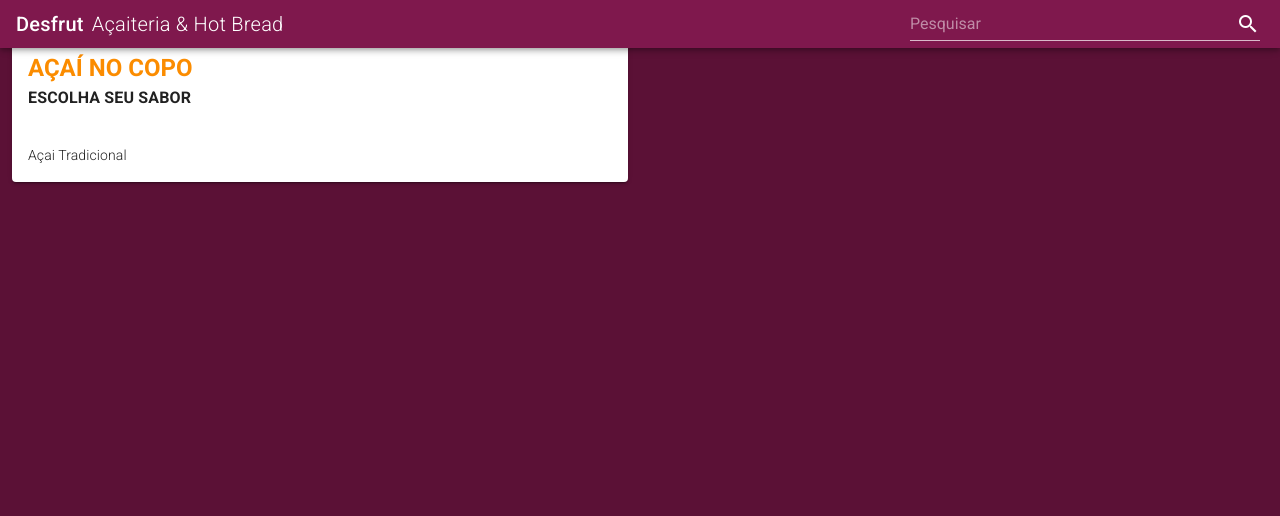
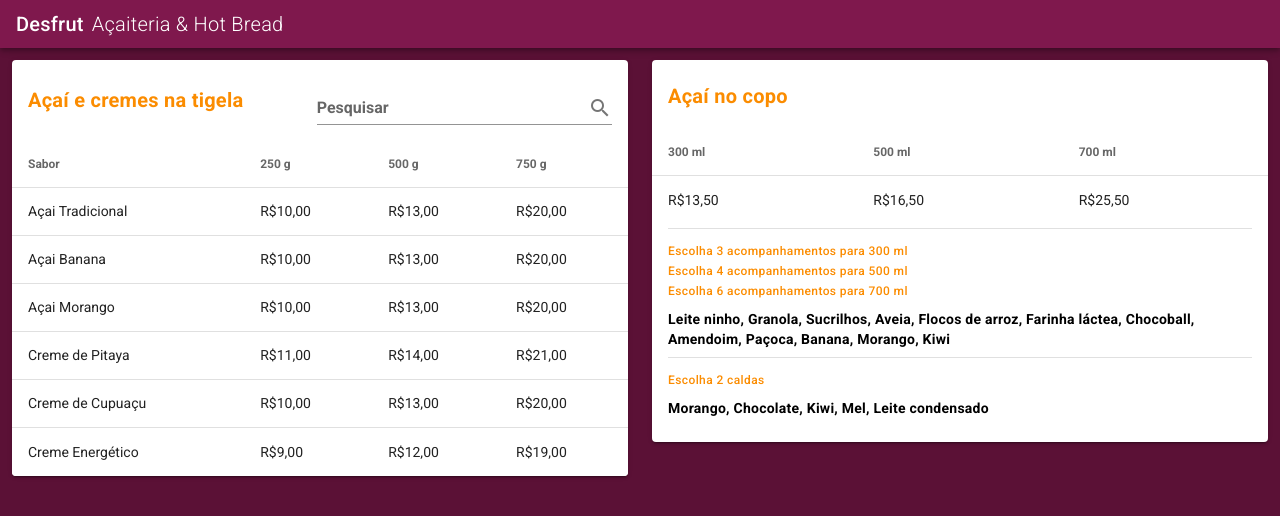
Before and after one commit to cledsonmedeiros/clmsoft-desfrut, a Vue app: page / in a window 1280 px wide. Shown: the top 516 px of the page. Built offline with nearby package versions, Linux system fonts and the light colour scheme.

Commit message:
escolha de design

```diff
--- a/package.json
+++ b/package.json
@@ -3,7 +3,7 @@
   "version": "0.1.0",
   "private": true,
   "scripts": {
-    "serve": "vue-cli-service serve",
+    "start": "vue-cli-service serve",
     "build": "vue-cli-service build",
     "lint": "vue-cli-service lint"
   },
--- a/public/index.html
+++ b/public/index.html
@@ -5,13 +5,13 @@
     <meta http-equiv="X-UA-Compatible" content="IE=edge">
     <meta name="viewport" content="width=device-width,initial-scale=1.0">
     <link rel="icon" href="<%= BASE_URL %>favicon.ico">
-    <title>clmsoft-desfrut</title>
+    <title>Desfrut Açaiteria & Hot Bread</title>
     <link rel="stylesheet" href="https://fonts.googleapis.com/css?family=Roboto:100,300,400,500,700,900">
     <link rel="stylesheet" href="https://cdn.jsdelivr.net/npm/@mdi/font@latest/css/materialdesignicons.min.css">
   </head>
   <body>
     <noscript>
-      <strong>We're sorry but clmsoft-desfrut doesn't work properly without JavaScript enabled. Please enable it to continue.</strong>
+      <strong>We're sorry but Desfrut Açaiteria & Hot Bread doesn't work properly without JavaScript enabled. Please enable it to continue.</strong>
     </noscript>
     <div id="app"></div>
     <!-- built files will be auto injected -->
--- a/src/App.vue
+++ b/src/App.vue
@@ -6,41 +6,55 @@
         <span class="title font-weight-light ml-2">Açaiteria & Hot Bread</span>
       </v-toolbar-title>
       <v-spacer></v-spacer>
-      <v-row align="center" style="max-width: 350px" class="mr-1">
+      <!-- <v-row align="center" style="max-width: 350px" class="mr-1">
         <v-text-field placeholder="Pesquisar" single-line append-icon="mdi-magnify" color="white" hide-details></v-text-field>
-      </v-row>
+      </v-row> -->
     </v-app-bar>
 
     <v-content class="primary">
-      <!--  <v-container fluid >
-        <h1 class="title font-weight-light">Home</h1>
-        <v-card class="px-3 my-3" color="white" light v-for="projeto in projetos" :key="projeto.titulo">
-          <v-layout row wrap :class="`projeto ${projeto.status}`">
-            <v-flex xs12 md5>
-              <v-card-title class="caption font-weight-black grey--text">Título</v-card-title>
-              <v-card-text>{{projeto.titulo}}</v-card-text>
-            </v-flex>
-            <v-flex xs6 sm4 md3>
-              <v-card-title class="caption font-weight-black grey--text">Pessoa</v-card-title>
-              <v-card-text>{{projeto.pessoa}}</v-card-text>
-            </v-flex>
-            <v-flex xs6 sm4 md2>
-              <v-card-title class="caption font-weight-black grey--text">Prazo</v-card-title>
-              <v-card-text>{{projeto.prazo}}</v-card-text>
-            </v-flex>
-            <v-flex xs6 sm4 md2>
-              <v-card-title class="caption font-weight-black grey--text">Status</v-card-title>
-              <v-card-text>{{projeto.status}}</v-card-text>
-            </v-flex>
-          </v-layout>
-        </v-card>
-      </v-container> -->
-
       <v-container fluid>
-
         <v-layout row>
 
-          <!-- <v-flex xs6 class="px-3">
+          <v-flex sm12 md6 class="pa-3">
+            <v-card color="white" light>
+              <v-card-title class="title font-weight-bold warning--text">
+                Açaí e cremes na tigela
+                <v-spacer></v-spacer>
+                <v-text-field v-model="pesquisaTabela01" append-icon="mdi-magnify" label="Pesquisar" single-line hide-details></v-text-field>
+              </v-card-title>
+              <v-data-table :headers="cabecalhoTabela01" :items="tabela01" :search="pesquisaTabela01" hide-default-footer :items-per-page="tabela01.length"></v-data-table>
+            </v-card>
+          </v-flex>
+
+          <v-flex sm12 md6 class="pa-3">
+            <v-card color="white" light>
+              <v-card-text class="title font-weight-bold warning--text pt-5">
+                Açaí no copo
+              </v-card-text>
+              <v-data-table :headers="cabecalhoTabela02" :items="tabela02" hide-default-footer :items-per-page="tabela02.length"></v-data-table>
+              <v-card-text class="caption font-weight-medium warning--text pt-1">
+                <v-divider class="pb-3"></v-divider>
+                <div>Escolha 3 acompanhamentos para 300 ml</div>
+                <div>Escolha 4 acompanhamentos para 500 ml</div>
+                <div>Escolha 6 acompanhamentos para 700 ml</div>
+                <div class="pb-2 pt-2 black--text body-2 font-weight-bold">
+                  Leite ninho, Granola, Sucrilhos, Aveia, Flocos de arroz, Farinha láctea, Chocoball, Amendoim, Paçoca, Banana, Morango, Kiwi
+                </div>
+                <v-divider class="pb-3"></v-divider>
+                <div>Escolha 2 caldas</div>
+                <div class="pb-2 pt-2 black--text body-2 font-weight-bold">
+                  Morango, Chocolate, Kiwi, Mel, Leite condensado
+                </div>
+              </v-card-text>
+            </v-card>
+          </v-flex>
+
+
+        </v-layout>
+
+        <!-- <v-layout row> -->
+
+        <!-- <v-flex xs6 class="px-3">
             <v-card color="white" light>
               <v-layout row>
                 <v-card-text>
@@ -65,7 +79,7 @@
             </v-card>
           </v-flex> -->
 
-          <v-flex xs6 class="px-3">
+        <!-- <v-flex xs6 class="px-3">
             <v-card color="white" light>
               <v-layout row>
                 <v-flex xs12 class="mx-3">
@@ -85,7 +99,7 @@
             </v-card>
           </v-flex>
 
-        </v-layout>
+        </v-layout> -->
 
       </v-container>
     </v-content>
@@ -94,65 +108,71 @@
 
 <script>
 export default {
-  components: {},
   data() {
     return {
-      projetos: [
+      pesquisaTabela01: "",
+      cabecalhoTabela01: [
         {
-          titulo: "Desenvolver um novo website",
-          pessoa: "Cledson Medeiros",
-          prazo: "01/11/2019",
-          status: "finalizado"
+          text: "Sabor",
+          align: "left",
+          sortable: false,
+          value: "nome"
+        },
+        { text: "250 g", value: "preco250" },
+        { text: "500 g", value: "preco500" },
+        { text: "750 g", value: "preco750" }
+      ],
+      tabela01: [
+        {
+          nome: "Açai Tradicional",
+          preco250: "R$10,00",
+          preco500: "R$13,00",
+          preco750: "R$20,00"
         },
         {
-          titulo: "Criar homepage",
-          pessoa: "Cledson Medeiros",
-          prazo: "01/09/2019",
-          status: "finalizado"
+          nome: "Açai Banana",
+          preco250: "R$10,00",
+          preco500: "R$13,00",
+          preco750: "R$20,00"
         },
         {
-          titulo: "Criar arte de thumbnails",
-          pessoa: "Cledson Medeiros",
-          prazo: "01/09/2019",
-          status: "finalizado"
+          nome: "Açai Morango",
+          preco250: "R$10,00",
+          preco500: "R$13,00",
+          preco750: "R$20,00"
         },
         {
-          titulo: "Desenvolver fórum da comunidade",
-          pessoa: "Cledson Medeiros",
-          prazo: "01/12/2019",
-          status: "finalizado"
+          nome: "Creme de Pitaya",
+          preco250: "R$11,00",
+          preco500: "R$14,00",
+          preco750: "R$21,00"
         },
         {
-          titulo: "Entregar trabalho da faculdade",
-          pessoa: "Cledson Medeiros",
-          prazo: "17/09/2019",
-          status: "finalizado"
+          nome: "Creme de Cupuaçu",
+          preco250: "R$10,00",
+          preco500: "R$13,00",
+          preco750: "R$20,00"
+        },
+        {
+          nome: "Creme Energético",
+          preco250: "R$9,00",
+          preco500: "R$12,00",
+          preco750: "R$19,00"
         }
-      ]
+      ],
+      cabecalhoTabela02: [
+        { text: "300 ml", sortable: false, value: "preco300" },
+        { text: "500 ml", sortable: false, value: "preco500" },
+        { text: "700 ml", sortable: false, value: "preco700" }
+      ],
+      tabela02: [
+        {
+          preco300: "R$13,50",
+          preco500: "R$16,50",
+          preco700: "R$25,50"
+        },
+      ],
     };
   }
 };
 </script>
-<style>
-.projeto.finalizado {
-  border-left: 4px solid orange;
-}
-.projeto.pendente {
-  border-left: 4px solid orange;
-}
-.projeto.atrasado {
-  border-left: 4px solid tomato;
-}
-/* .theme--light.v-chip:not(.v-chip--active) {
-  background: #e0e0e0;
-} */
-/* .v-chip.finalizado {
-  color: #3cd1c2;
-}
-.v-chip.pendente {
-  background: orange;
-}
-.v-chip.atrasado {
-  background: tomato;
-} */
-</style>
```
